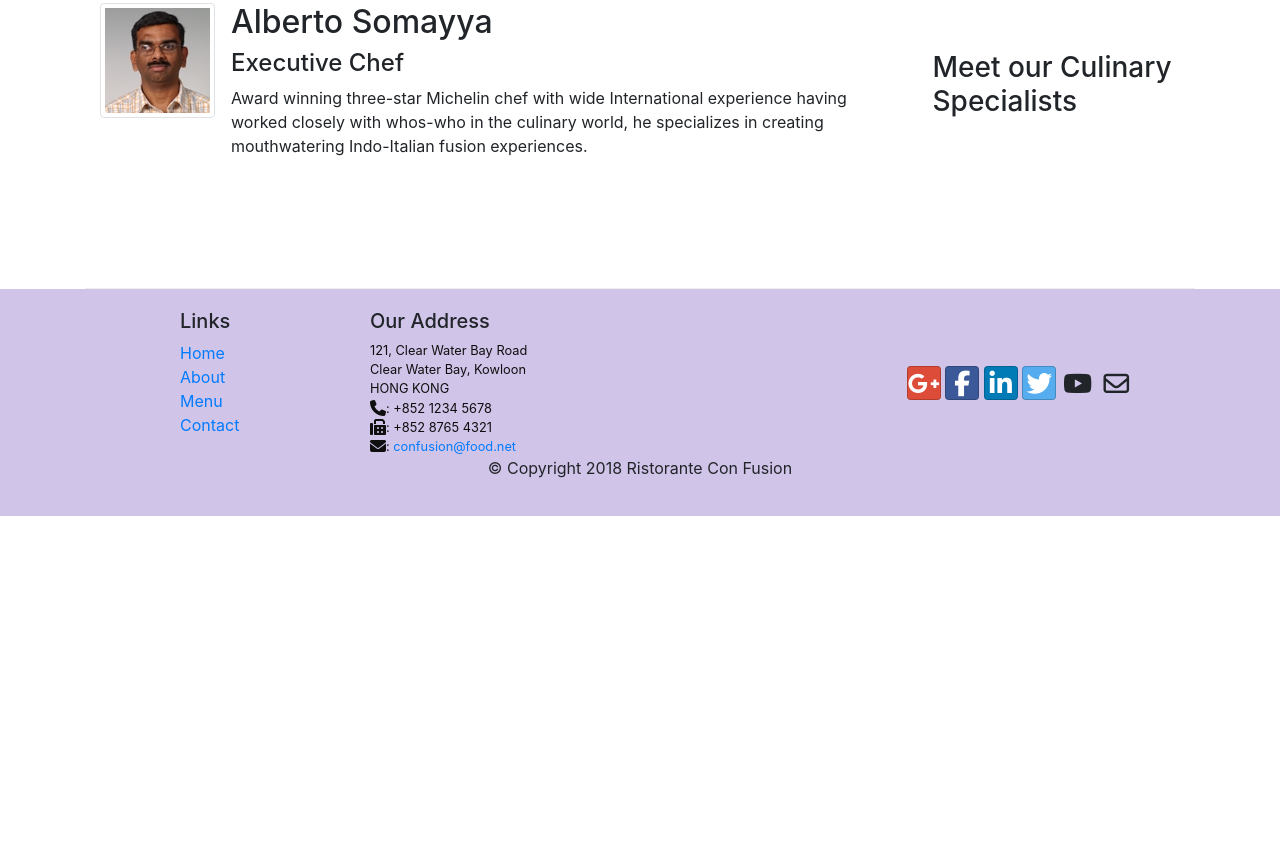
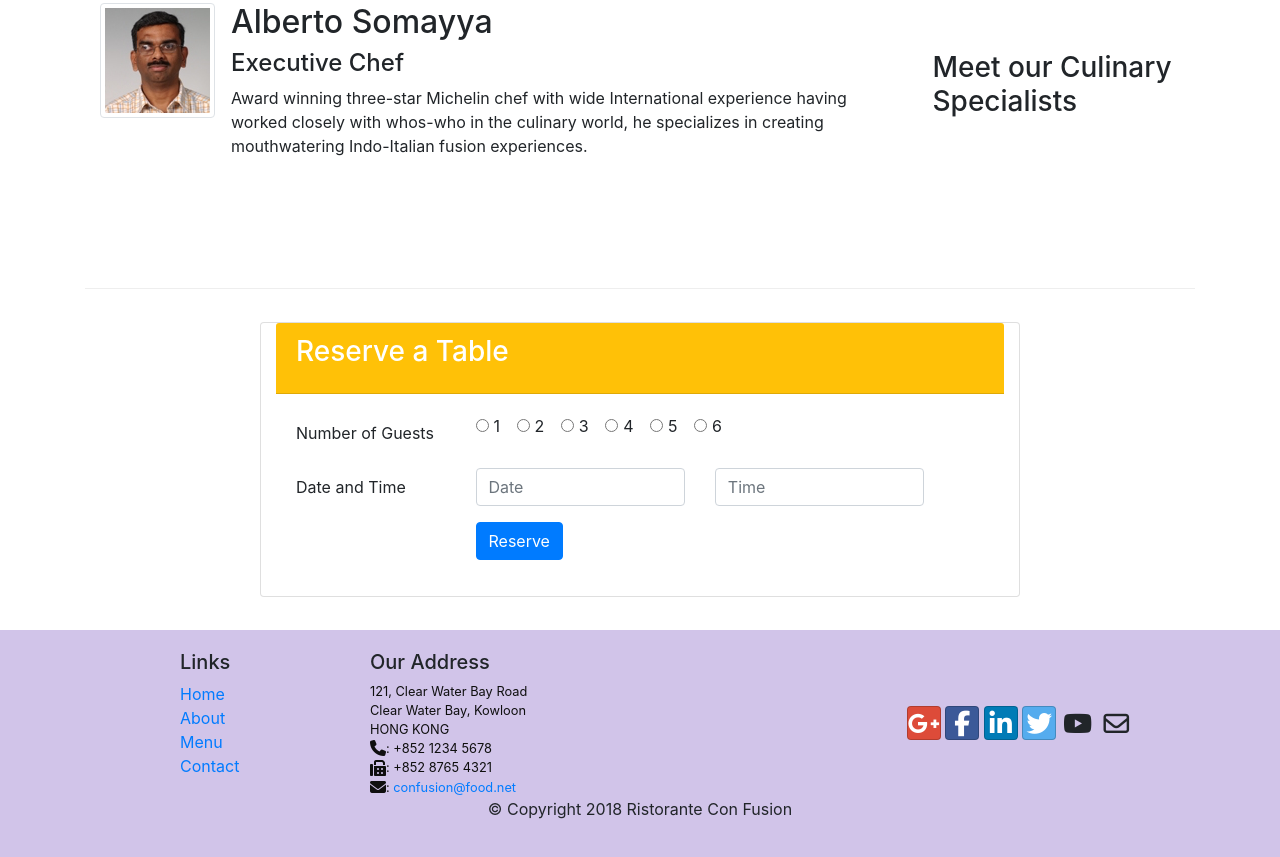
Before and after one commit to spiralshape/conFusion, a plain HTML site: page index.html in a window 1280 px wide. Shown: the part 1209-2066 px from the top of the page. Before the commit the page ends 1725 px from the top, so only its background shows below. Drawn offline with nearby package versions, Linux system fonts and the light colour scheme.

Commit message:
assignment 2 - task 1 - card and form

```diff
--- a/index.html
+++ b/index.html
@@ -109,6 +109,65 @@
                 </div>
             </div>
         </div>
+
+        <div class="row"><hr></div>
+        <div class="row">
+            <div class="card col-12 col-sm-8 offset-sm-2">
+                <div class="card-header bg-warning text-white">
+                    <h3 class="card-title">Reserve a Table</h3>
+                </div>
+                <div class="card-body">
+                    <form>
+                        <div class="form-group row">
+                            <label for="numpeople" class="col-3 col-form-label">Number of Guests</label>
+                            <div class="col-9">
+                                <div class="form-check form-check-inline">
+                                  <input class="form-check-input" type="radio" name="inlineRadioOptions" id="inlineRadio1" value="option1">
+                                  <label class="form-check-label" for="inlineRadio1">1</label>
+                                </div>
+                                <div class="form-check form-check-inline">
+                                  <input class="form-check-input" type="radio" name="inlineRadioOptions" id="inlineRadio2" value="option2">
+                                  <label class="form-check-label" for="inlineRadio2">2</label>
+                                </div>
+                                <div class="form-check form-check-inline">
+                                  <input class="form-check-input" type="radio" name="inlineRadioOptions" id="inlineRadio3" value="option3">
+                                  <label class="form-check-label" for="inlineRadio3">3</label>
+                                </div>
+                                <div class="form-check form-check-inline">
+                                  <input class="form-check-input" type="radio" name="inlineRadioOptions" id="inlineRadio4" value="option4">
+                                  <label class="form-check-label" for="inlineRadio4">4</label>
+                                </div>
+                                <div class="form-check form-check-inline">
+                                  <input class="form-check-input" type="radio" name="inlineRadioOptions" id="inlineRadio5" value="option5">
+                                  <label class="form-check-label" for="inlineRadio5">5</label>
+                                </div>
+                                <div class="form-check form-check-inline">
+                                  <input class="form-check-input" type="radio" name="inlineRadioOptions" id="inlineRadio6" value="option6">
+                                  <label class="form-check-label" for="inlineRadio6">6</label>
+                                </div>
+                            </div>
+                        </div>
+                        <div class="form-group row">
+                            <label for="datetime" class="col-3 col-form-label">Date and Time</label>
+                            <div class="col-4">
+                                <input class="form-control" type="text" name="date" placeholder="Date">
+                            </div>
+                            <div class="col-4">
+                                <input class="form-control" type="text" name="time" placeholder="Time">
+                            </div>
+                        </div>
+                        <div class="form-group row">
+                            <div class="offset-3 col-9">
+                                <button type="submit" class="btn btn-primary">
+                                    Reserve
+                                </button>
+                            </div>
+                        </div>
+                    </form>
+                </div>
+            </div>
+        </div>
+        <div class="row"><hr></div>
     </div>
 
     <footer class="footer">
```
